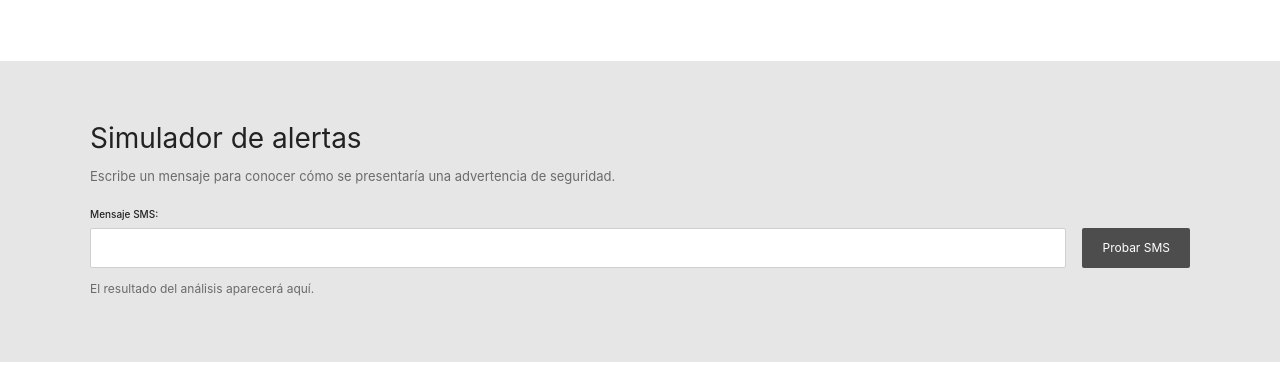
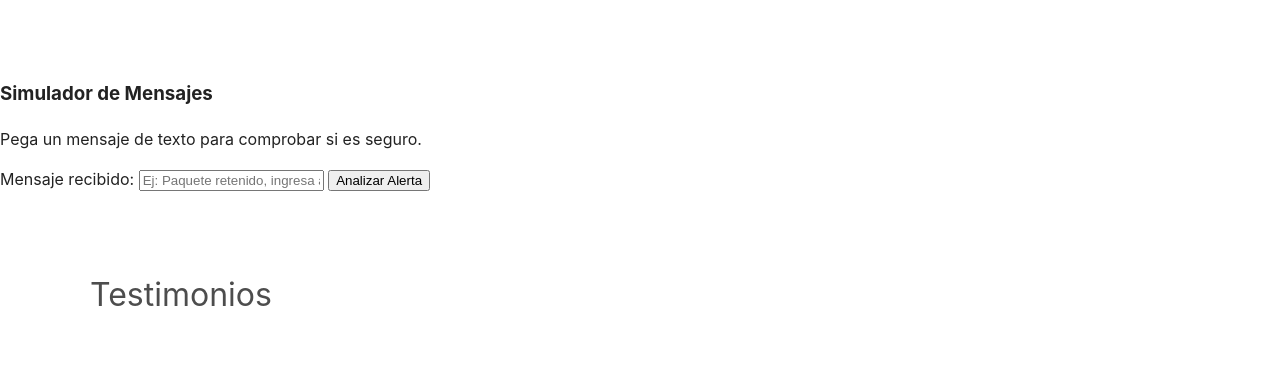
Before and after one commit to Tvpu/landing-page-seniorshield, a plain HTML site: page pages/index.html in a window 1280 px wide. Shown: the part 496-861 px from the top of the page. Drawn offline with Linux system fonts and the light colour scheme.

Commit message:
Update index.html

```diff
--- a/pages/index.html
+++ b/pages/index.html
@@ -41,18 +41,19 @@
 
 <hr>
 
-<!-- seccion 1 simulador -->
-<section id="simulador">
-<h2>Simulador de alertas</h2>
-<p>Escribe un mensaje para conocer cómo se presentaría una advertencia de seguridad.</p>
-<form action="#" method="get">
-<label for="mensaje-sms">Mensaje SMS:</label><br>
-<input type="text" id="mensaje-sms" name="mensaje-sms">
-<button type="button">Probar SMS</button>
-</form>
-<p>El resultado del análisis aparecerá aquí.</p>
-</section>
+<!-- Sección 1 Simulador de Alertas -->
+<div class="simulador-alertas">
+    <h3>Simulador de Mensajes</h3>
+    <p>Pega un mensaje de texto para comprobar si es seguro.</p>
 
+    <form id="simuladorForm">
+        <label for="mensajeInput">Mensaje recibido:</label>
+        <input type="text" id="mensajeInput" placeholder="Ej: Paquete retenido, ingresa al link..." required />
+        <button type="submit">Analizar Alerta</button>
+    </form>
+
+    <p id="resultadoDOM"></p>
+</div>
 <hr>
 
 <!-- seccion 2 testimonios -->
```
